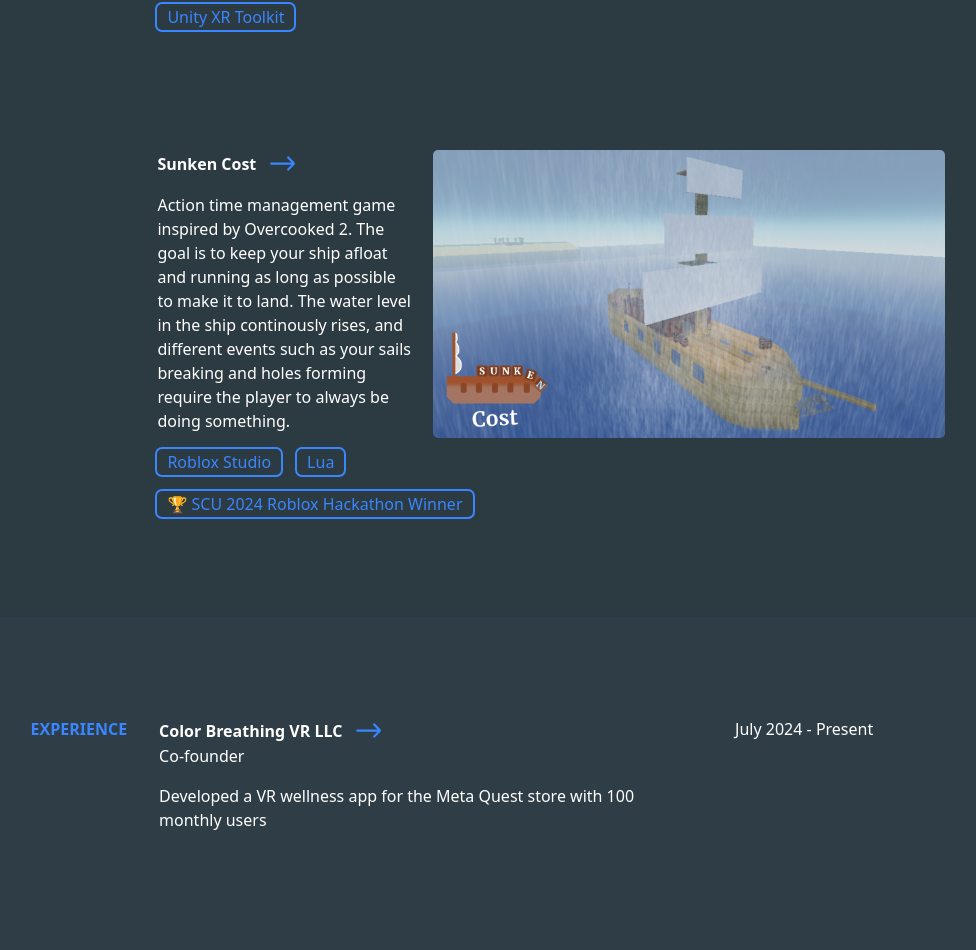
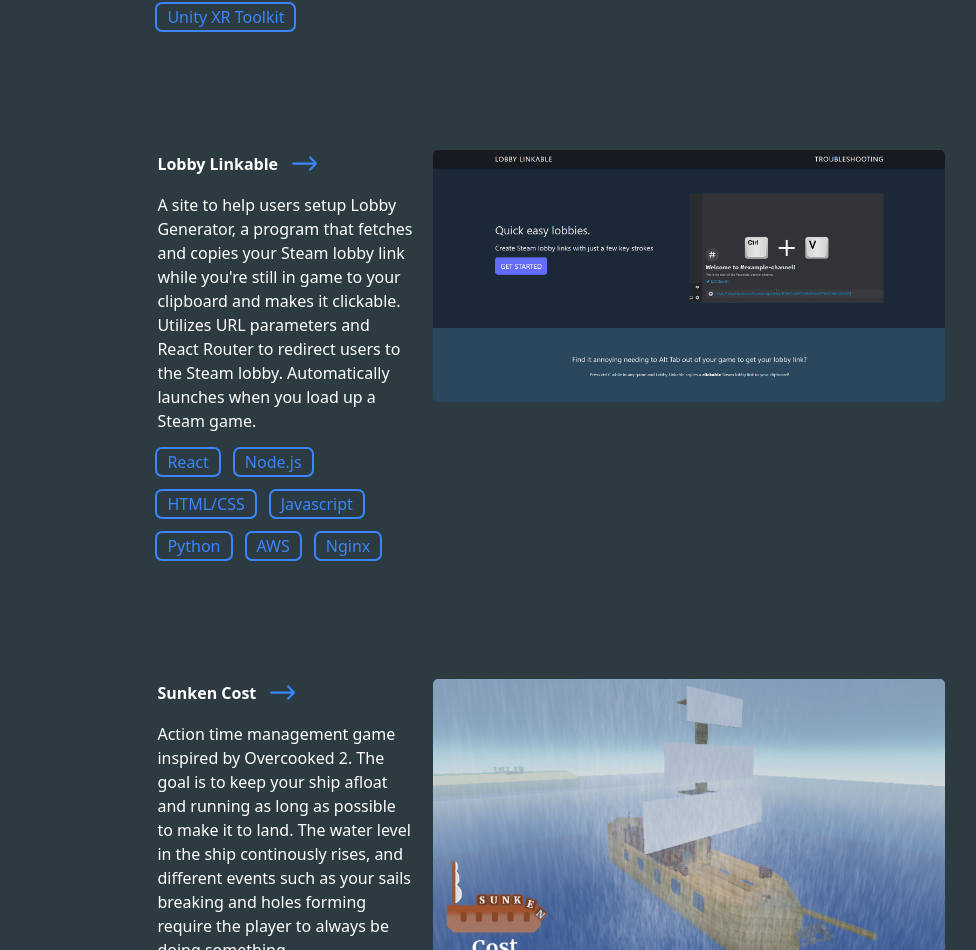
Before and after one commit to dlin1765/portfolio-website, a React (Vite) app: page / in a window 1280 px wide. Shown: the part 1824-2774 px from the top of the page, without its empty margins (163-1139 px from the left). Built offline with nearby package versions, Linux system fonts and the light colour scheme.

Commit message:
update portfolio with lobbylinkable

```diff
--- a/src/components/ProjectSection.jsx
+++ b/src/components/ProjectSection.jsx
@@ -5,6 +5,7 @@ import TechTag from './TechTag';
 import d2Img from '../assets/d2full.png';
 import sinigangImg from '../assets/sinigang.png';
 import sunkenCostImg from '../assets/sunkencost.png';
+import lobbyLinkableImg from '../assets/lobbylinkablepic.png'
 import rightArrow from '../assets/arrow-right-svgrepo-com.svg'
 import gitLogo from '../assets/github-mark.svg';
 import linkLogo from '../assets/external-link-svgrepo-com.svg';
@@ -96,7 +97,46 @@ function ProjectSection(){
                                 </img>
                             </div>
                         </div>
+                    </div>
+                    <div style ={{
+                        display:'flex',
+                        flexDirection: 'column',
+                        gap: 'clamp(1vh, 16px, 1.5vh)'
+                    }}
+                        className='shouldAnimate'
+                    >
+                        <div className="project">
+                            <div className="projectText">
+                                <a href="https://lobbylinkable.com" target="_blank" rel="noopener noreferrer" className ='arrowLink'>
+                                    <div className="projectTitle">
+                                        <strong>Lobby Linkable</strong>
+                                    </div>
+                                    <img src = {rightArrow} className='rightArrow'></img>
+                                </a>
+                                <div className="projectDescription">
+                                    A site to help users setup Lobby Generator, a program that fetches and copies your Steam lobby link while you're still in game to your clipboard and makes it clickable. Utilizes URL parameters and React Router to redirect users to the Steam lobby.
+                                    Automatically launches when you load up a Steam game.
+                                </div>
+                                <div className='techList'>
+                                    <TechTag content ={'React'}/>
+                                    <TechTag content ={'Node.js'}/>
+                                    <TechTag content={'HTML/CSS'}/>
+                                    <TechTag content={'Javascript'}/>
+                                    <TechTag content={'Python'}/>
+                                    <TechTag content={'AWS'}/>
+                                    <TechTag content={'Nginx'}/>
+                                </div>
+                            </div>
+                            <div className="projectImg">
+                                <img
+                                    className='imgProjects'
+                                    src= {lobbyLinkableImg}
+                                >
+                                </img>
+                            </div>
                         </div>
+
+                    </div>
                     <div style ={{
                         display:'flex',
                         flexDirection: 'column',
@@ -133,6 +173,7 @@ function ProjectSection(){
                         </div>
 
                     </div>
+
                 </div>
 
             </Section>
```
Also changed, not shown: src/assets/lobbylinkablepic.png (added).
